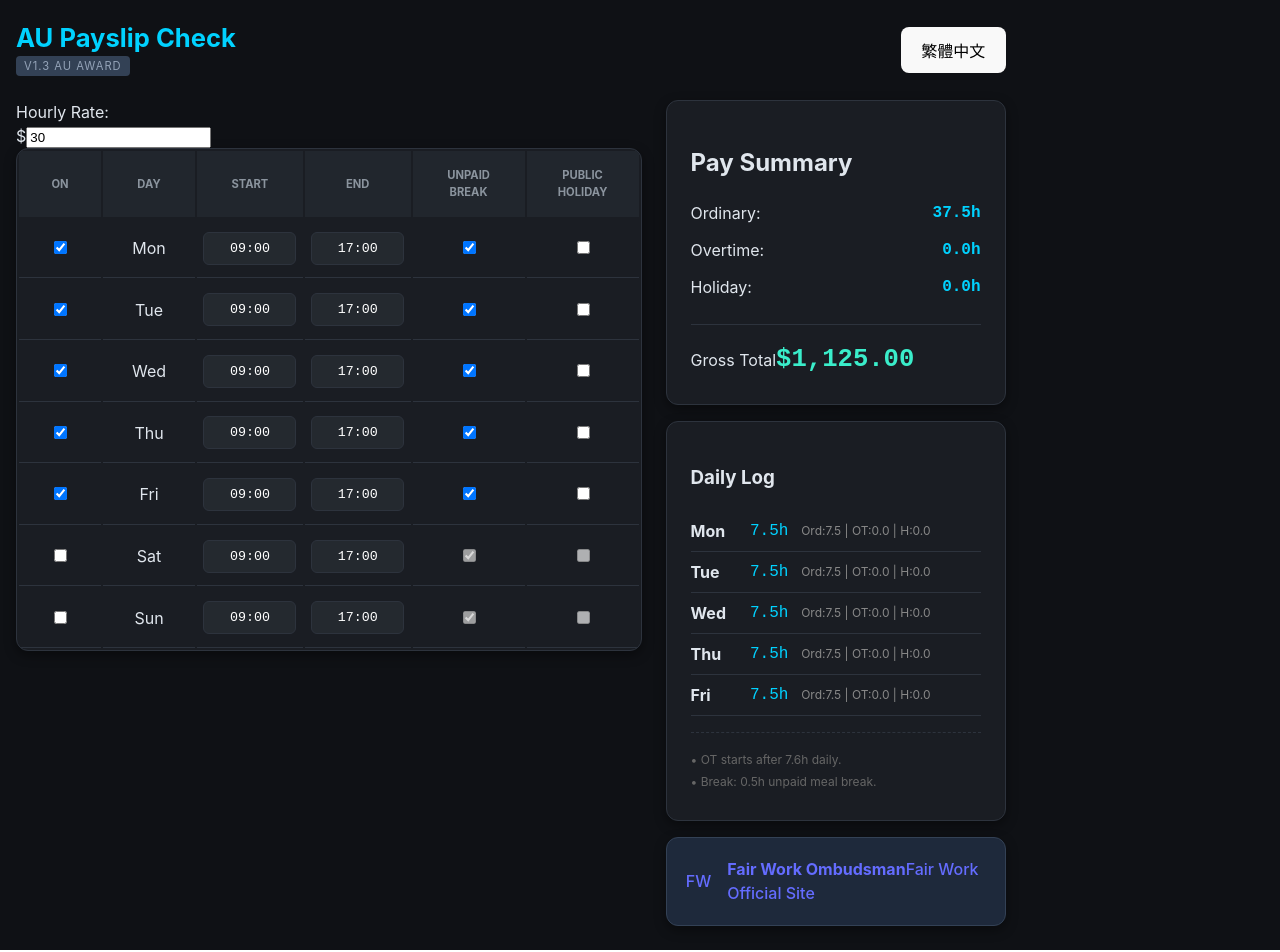
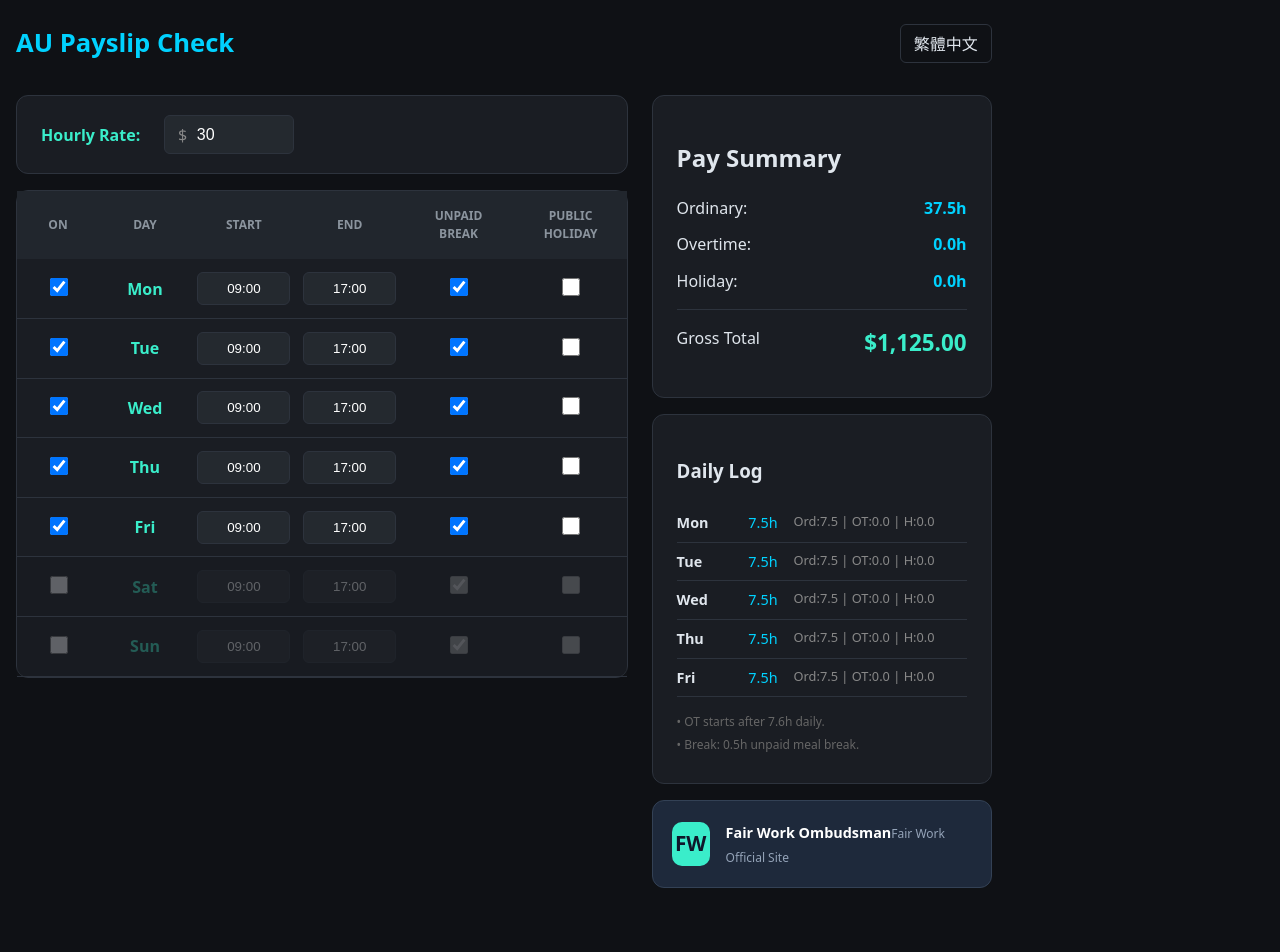
Before and after one commit to crayon3shawn/payslip-checker, a React (Vite) app: page / in a window 1280 px wide. Shown: the top 952 px of the page. Built offline with nearby package versions, Linux system fonts and the light colour scheme.

Commit message:
style: flat design without shadows, restore hourly rate style, move version to footer

```diff
--- a/src/App.css
+++ b/src/App.css
@@ -8,12 +8,12 @@
   --holiday: #2a1b1b;
   --disabled: #16191d;
   --input-bg: #24292f;
-  --shadow: rgba(0, 0, 0, 0.4);
 }
 
 body {
   margin: 0;
-  font-family: 'Inter', system-ui, -apple-system, sans-serif;
+  /* 回歸系統預設字體，確保各平台顯示正常 */
+  font-family: system-ui, -apple-system, BlinkMacSystemFont, "Segoe UI", Roboto, sans-serif;
   background-color: var(--bg);
   color: var(--text);
 }
@@ -28,7 +28,7 @@ header {
   display: flex;
   justify-content: space-between;
   align-items: center;
-  margin-bottom: 1.5rem;
+  margin-bottom: 2rem;
 }
 
 h1 {
@@ -37,26 +37,16 @@ h1 {
   font-size: 1.6rem;
 }
 
-.badge {
-  background: #334155;
-  color: #94a3b8;
-  font-size: 0.7rem;
-  padding: 0.2rem 0.5rem;
-  border-radius: 4px;
-  text-transform: uppercase;
-  letter-spacing: 1px;
+.lang-toggle {
+  background: transparent;
+  border: 1px solid var(--border);
+  color: var(--text);
+  padding: 0.4rem 0.8rem;
+  border-radius: 6px;
+  cursor: pointer;
 }
 
-/* Sidebar & Cards */
-.shadow-block {
-  background: var(--card-bg);
-  padding: 1.5rem;
-  border-radius: 12px;
-  border: 1px solid var(--border);
-  box-shadow: 0 4px 12px var(--shadow); /* 增加陰影強化區塊感 */
-  margin-bottom: 1rem;
-}
-
+/* Layout */
 .main-layout {
   display: grid;
   grid-template-columns: 1fr 340px;
@@ -68,19 +58,72 @@ h1 {
   .main-layout { grid-template-columns: 1fr; }
 }
 
-/* Table Wrapper */
-.table-wrapper {
+/* Blocks (扁平化設計，移除陰影) */
+.config-card, .table-wrapper, .flat-block {
   background: var(--card-bg);
+  border: 1px solid var(--border);
   border-radius: 12px;
+  margin-bottom: 1rem;
+}
+
+.config-card {
+  padding: 1.2rem 1.5rem;
+  display: flex;
+  align-items: center;
+}
+
+.flat-block {
+  padding: 1.5rem;
+}
+
+/* Hourly Rate Input 修復 */
+.input-group label {
+  margin-right: 1.5rem;
+  font-weight: 600;
+  color: var(--secondary);
+}
+
+.input-with-symbol {
+  display: inline-flex;
+  align-items: center;
+  background: var(--input-bg);
   border: 1px solid var(--border);
-  box-shadow: 0 4px 12px var(--shadow);
-  overflow: hidden;
+  border-radius: 6px;
+  padding: 0 0.8rem;
+}
+
+.input-with-symbol span {
+  color: #888;
+  margin-right: 0.4rem;
+}
+
+.input-with-symbol input {
+  background: transparent;
+  border: none;
+  color: white;
+  padding: 0.6rem 0.2rem;
+  width: 80px;
+  outline: none;
+  font-size: 1rem;
+}
+
+/* 移除數字微調按鈕 */
+input::-webkit-outer-spin-button,
+input::-webkit-inner-spin-button {
+  -webkit-appearance: none;
+  margin: 0;
+}
+
+/* Table */
+.record-table {
+  width: 100%;
+  border-collapse: collapse;
 }
 
 .record-table th {
   background: #21262d;
   color: #8b949e;
-  font-size: 0.7rem;
+  font-size: 0.75rem;
   padding: 1rem;
 }
 
@@ -91,6 +134,15 @@ h1 {
 
 .center { text-align: center; }
 
+.day-name { font-weight: bold; color: var(--secondary); }
+
+.disabled-row {
+  background: var(--disabled);
+  opacity: 0.3;
+}
+
+.holiday-row { background: var(--holiday); }
+
 .time-input {
   background: var(--input-bg);
   border: 1px solid var(--border);
@@ -99,62 +151,57 @@ h1 {
   border-radius: 6px;
   width: 75px;
   text-align: center;
-  font-family: 'JetBrains Mono', monospace;
 }
 
-/* Summary Alignment */
-.result-grid {
-  display: flex;
-  flex-direction: column;
-  gap: 0.8rem;
+input[type="checkbox"] {
+  width: 18px;
+  height: 18px;
+  cursor: pointer;
 }
 
-.res-item.align-between {
+/* Sidebar Summary */
+.res-item {
   display: flex;
   justify-content: space-between;
-  align-items: center;
+  margin-bottom: 0.8rem;
 }
 
 .res-val {
-  min-width: 60px; /* 確保小時數對齊 */
-  text-align: right;
-  font-family: 'JetBrains Mono', monospace;
   color: var(--primary);
+  font-weight: 600;
 }
 
 .res-item.total {
-  margin-top: 0.8rem;
+  margin-top: 1rem;
   padding-top: 1rem;
   border-top: 1px solid var(--border);
 }
 
 .res-item.total .res-val {
-  font-size: 1.6rem;
+  font-size: 1.4rem; /* 縮小金額字體 */
   color: var(--secondary);
 }
 
-/* Daily Log Alignment */
-.b-item.align-left {
+/* Daily Log */
+.b-item {
   display: flex;
-  gap: 0.8rem;
+  gap: 1rem;
   padding: 0.5rem 0;
   border-bottom: 1px solid var(--border);
-  align-items: center;
+  font-size: 0.9rem;
 }
 
-.b-day { width: 40px; font-weight: bold; }
-.b-val { width: 45px; color: var(--primary); font-family: 'JetBrains Mono', monospace; text-align: right; }
-.b-tag { color: #888; font-size: 0.75rem; }
+.b-day { font-weight: bold; min-width: 40px; }
+.b-val { color: var(--primary); min-width: 45px; text-align: right; }
+.b-tag { color: #888; font-size: 0.8rem; }
 
 .note-group {
   margin-top: 1rem;
-  border-top: 1px dashed var(--border);
-  padding-top: 0.8rem;
 }
 
 .note { font-size: 0.75rem; color: #666; margin: 0.3rem 0; }
 
-/* FW Card */
+/* FW Card (移除陰影) */
 .fw-card {
   background: #1e293b;
   padding: 1.2rem;
@@ -164,5 +211,32 @@ h1 {
   gap: 1rem;
   border: 1px solid #334155;
   text-decoration: none;
-  box-shadow: 0 4px 12px var(--shadow);
 }
+
+.fw-logo {
+  background: var(--secondary);
+  color: #0f172a;
+  width: 44px;
+  height: 44px;
+  border-radius: 10px;
+  display: flex;
+  justify-content: center;
+  align-items: center;
+  font-weight: 900;
+  font-size: 1.3rem;
+}
+
+.fw-text strong { color: white; font-size: 0.9rem; }
+.fw-text span { color: #94a3b8; font-size: 0.75rem; }
+
+/* Version Footer */
+.version-footer {
+  text-align: center;
+  margin-top: 4rem;
+  padding: 2rem 0;
+  border-top: 1px solid var(--border);
+  color: #666;
+}
+
+.version-footer p { margin: 0; font-size: 0.9rem; }
+.version-footer span { font-size: 0.75rem; }
--- a/src/App.tsx
+++ b/src/App.tsx
@@ -123,7 +123,8 @@ function App() {
       details: 'Daily Log',
       link: 'Fair Work Official Site',
       note1: 'OT starts after 7.6h daily.',
-      note2: 'Break: 0.5h unpaid meal break.'
+      note2: 'Break: 0.5h unpaid meal break.',
+      footer: 'AU Fair Work Standard'
     },
     cn: {
       title: 'AU Payslip Check',
@@ -142,7 +143,8 @@ function App() {
       details: '每日明細',
       link: 'Fair Work 官方網站',
       note1: '加班：每日超過 7.6h。',
-      note2: '用餐：扣除 0.5h 不計薪休息。'
+      note2: '用餐：扣除 0.5h 不計薪休息。',
+      footer: '符合澳洲 Fair Work 標準'
     }
   };
 
@@ -151,10 +153,7 @@ function App() {
   return (
     <div className="container">
       <header>
-        <div className="brand">
-          <h1>{cur.title}</h1>
-          <span className="badge">v1.3 AU AWARD</span>
-        </div>
+        <h1>{cur.title}</h1>
         <button className="lang-toggle" onClick={() => setLang(lang === 'en' ? 'cn' : 'en')}>
           {lang === 'en' ? '繁體中文' : 'English'}
         </button>
@@ -229,18 +228,18 @@ function App() {
         </section>
 
         <aside className="sidebar">
-          <div className="summary-card shadow-block">
+          <div className="summary-card flat-block">
             <h2>{cur.summary}</h2>
             <div className="result-grid">
-              <div className="res-item align-between">
+              <div className="res-item">
                 <span>{cur.ord}:</span>
                 <strong className="res-val">{results.totalOrdinaryHours.toFixed(1)}h</strong>
               </div>
-              <div className="res-item align-between">
+              <div className="res-item">
                 <span>{cur.ot}:</span>
                 <strong className="res-val">{results.totalOT15xHours.toFixed(1)}h</strong>
               </div>
-              <div className="res-item align-between">
+              <div className="res-item">
                 <span>{cur.hol}:</span>
                 <strong className="res-val">{results.totalHolidayHours.toFixed(1)}h</strong>
               </div>
@@ -251,12 +250,12 @@ function App() {
             </div>
           </div>
 
-          <div className="details-card shadow-block">
+          <div className="details-card flat-block">
             <h3>{cur.details}</h3>
             <div className="breakdown-list">
               {results.breakdown.length === 0 && <p className="empty-msg">No entries</p>}
               {results.breakdown.map((b, i) => (
-                <div key={i} className="b-item align-left">
+                <div key={i} className="b-item">
                   <span className="b-day">{b.day}</span>
                   <span className="b-val">{b.net}h</span>
                   <span className="b-tag">Ord:{b.ord} | OT:{b.ot} | H:{b.hol}</span>
@@ -278,6 +277,11 @@ function App() {
           </a>
         </aside>
       </div>
+
+      <footer className="version-footer">
+        <p>{cur.footer}</p>
+        <span>v1.3.1</span>
+      </footer>
     </div>
   );
 }
```
